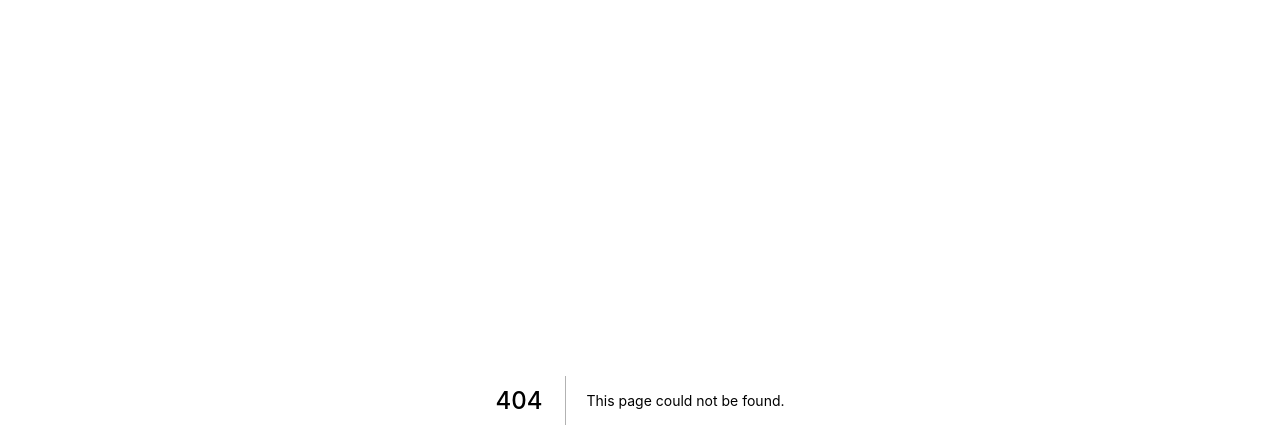
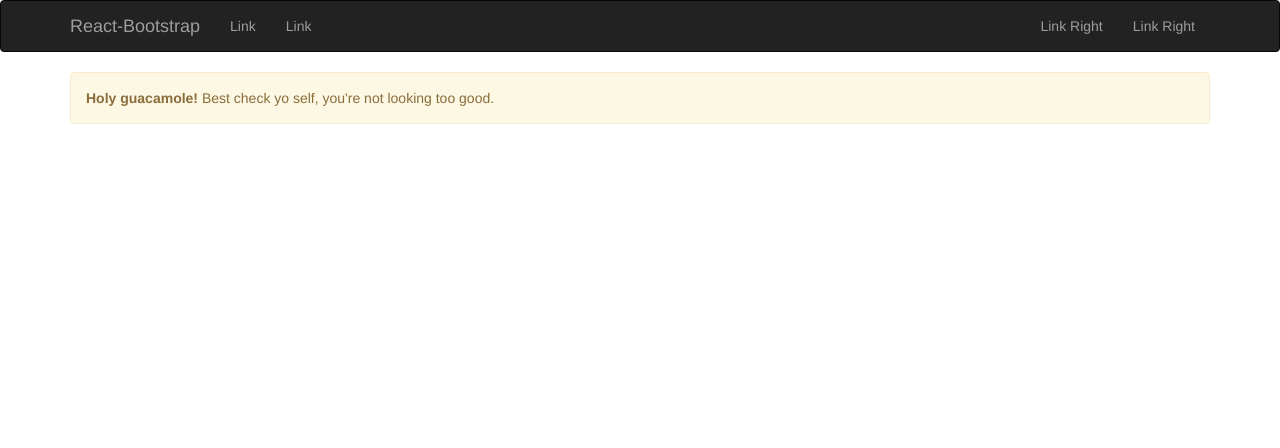
Before and after one commit to devjinius/Video-Platform, a Next.js app: page /test in a window 1280 px wide. Before the commit this address had no page. Shown: the top 448 px of the page. Built offline with nearby package versions, Linux system fonts and the light colour scheme.

Commit message:
change dev_server

```diff
--- a/package.json
+++ b/package.json
@@ -13,7 +13,8 @@
     "styled-components": "^3.3.0"
   },
   "scripts": {
-    "start": "next build && node app.js",
+    "dev" : "next",
+    "start": "node app.js",
     "build": "next build"
   }
 }
--- a/pages/mypage.js
+++ b/pages/mypage.js
@@ -3,7 +3,7 @@ import CommonButton from '../components/common/CommonButton';
 import HeaderComponent from '../components/header/HeaderComponent';
 import FooterComponent from '../components/footer/FooterComponent';
 
-export default class MyPage extends React.Component{
+export default class extends React.Component {
     render() {
         return (
             <div>
--- /dev/null
+++ b/pages/test.js
@@ -0,0 +1,16 @@
+import React from 'react';
+import Link from 'next/link';
+import { Grid, Alert } from 'react-bootstrap';
+import HeaderComponent from '../components/header/HeaderComponent';
+
+export default () => (
+  <div>
+    <HeaderComponent />
+    <Grid>
+      <Alert bsStyle="warning">
+        <strong>Holy guacamole!</strong> Best check yo self, you're not looking
+        too good.
+      </Alert>
+    </Grid>
+  </div>
+);
```
